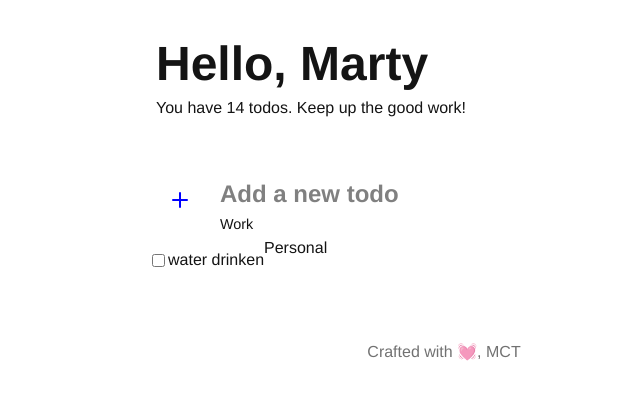
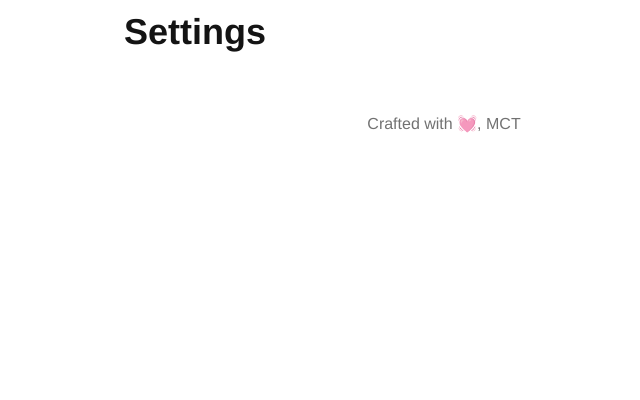
Before and after one commit to MessiaenTibo/FrontEnd-Todo-List, a React (Vite) app in the folder todo-list/: page /settings in a window 1280 px wide. Shown: the top 400 px of the page, without its empty margins (196-836 px from the left). Built offline with nearby package versions, Linux system fonts and the light colour scheme.

Commit message:
feat: setup routing

```diff
--- a/todo-list/package.json
+++ b/todo-list/package.json
@@ -17,7 +17,11 @@
     "@types/react": "^18.0.27",
     "@types/react-dom": "^18.0.10",
     "@vitejs/plugin-react": "^3.1.0",
+    "localforage": "^1.10.0",
+    "match-sorter": "^6.3.1",
+    "react-router-dom": "^6.8.2",
     "sass": "^1.58.3",
+    "sort-by": "^1.2.0",
     "typescript": "^4.9.3",
     "vite": "^4.1.0"
   },
--- a/todo-list/src/App.tsx
+++ b/todo-list/src/App.tsx
@@ -5,17 +5,7 @@ import TodoItem from "./components/TodoItem";
 
 function App() {
   return (
-    <div className="o-container">
-      <AppHeader />
 
-      <AddTodo />
-
-      <ul className="js-todo-list">
-        <TodoItem name="water drinken" category="Personal" isDone={false}/>
-      </ul>
-
-      <AppFooter />
-    </div>
   );
 }
 
--- a/todo-list/src/main.tsx
+++ b/todo-list/src/main.tsx
@@ -1,12 +1,33 @@
 import React from "react";
 import ReactDOM from "react-dom/client";
+import { createBrowserRouter, RouterProvider } from "react-router-dom";
 
 import App from "./App";
 
 import "./assets/styles/screen.scss";
+import AppFooter from "./components/AppFooter";
+import AppHeader from "./components/AppHeader";
+import Dashboard from "./routes/Dashboard";
+import Settings from "./routes/Settings";
+
+const router = createBrowserRouter([
+  {
+    path: "/",
+    element: <Dashboard/>,
+  },
+  {
+    path: "/settings",
+    element: <Settings/>, // Meh...
+  }
+]);
 
 ReactDOM.createRoot(document.getElementById("root") as HTMLElement).render(
   <React.StrictMode>
-    <App />
+    <div className="o-container">
+
+      <RouterProvider router={router}/>
+
+      <AppFooter />
+    </div>
   </React.StrictMode>
 );
--- /dev/null
+++ b/todo-list/src/routes/Dashboard.tsx
@@ -0,0 +1,19 @@
+import { Link } from "react-router-dom"
+import AddTodo from "../components/AddTodo"
+import AppHeader from "../components/AppHeader"
+import TodoItem from "../components/TodoItem"
+
+export default () => {
+    return(
+        <main>
+            <Link to="/settings">Settings</Link>
+            <AppHeader />
+
+            <AddTodo />
+
+            <ul className="js-todo-list">
+            <TodoItem name="water drinken" category="Personal" isDone={false}/>
+            </ul>
+        </main>
+    )
+}
--- /dev/null
+++ b/todo-list/src/routes/Settings.tsx
@@ -0,0 +1,7 @@
+export default () => {
+    return(
+        <main>
+            <h1 className="text-3x1 font-bold">Settings</h1>
+        </main>
+    )
+}
```
Also changed, not shown: 1 other file (tests, documents, lock files or other folders).
